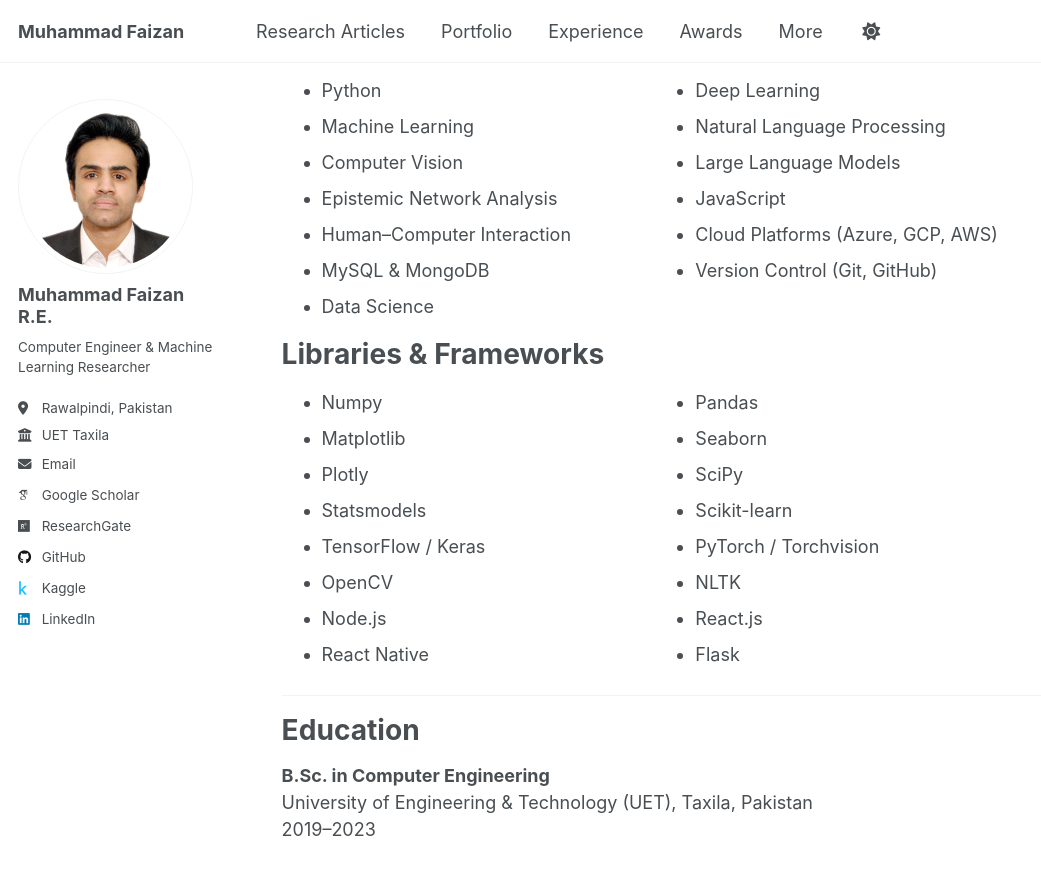
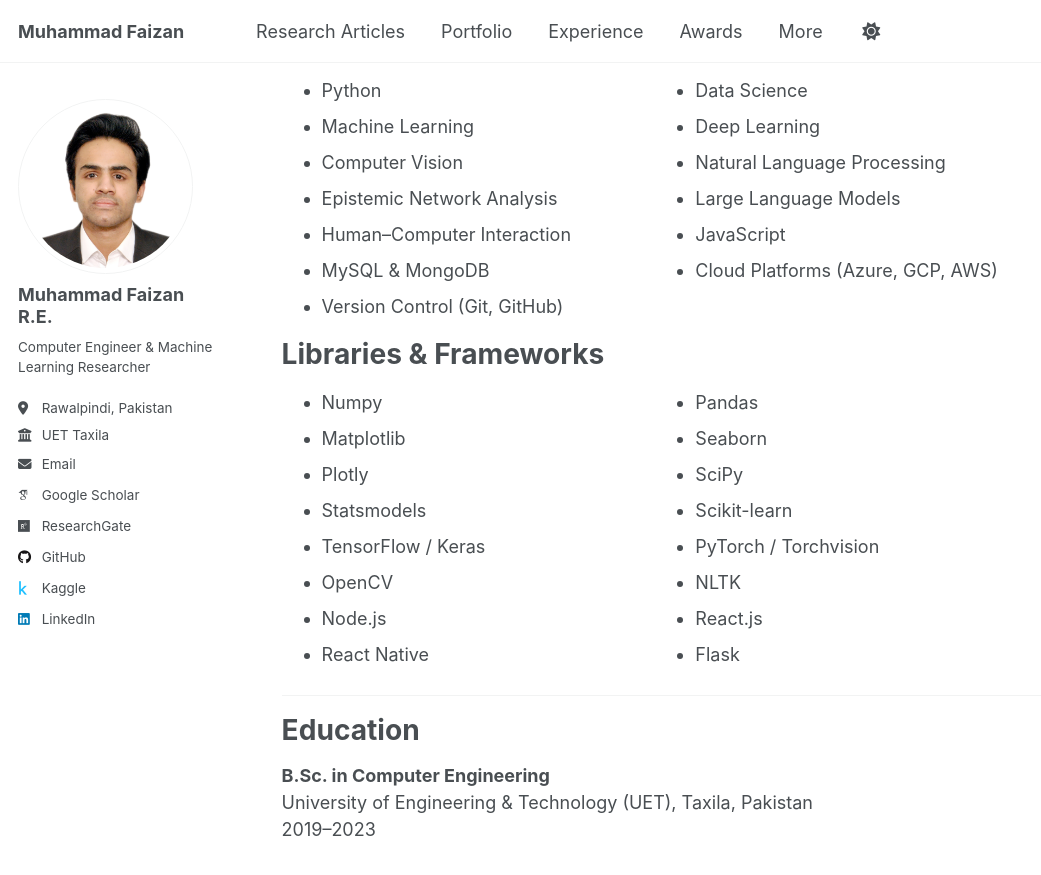
Before and after one commit to MuhammadFaizan99/MuhammadFaizan99.github.io, a Jekyll site: the page built from _pages/about.md, in a window 1280 px wide and 900 px high, scrolled down 588 px. Shown: the top 875 px of the window, without its empty margins (0-1041 px from the left). Built offline with Jekyll 4.4.1, drawn with Linux system fonts in a browser that asks for light colours; some web fonts are replaced; a script that is not in the unit is left out.

```diff
--- a/_pages/about.md
+++ b/_pages/about.md
@@ -26,13 +26,13 @@ My Skillset
 <li>Epistemic Network Analysis</li>
 <li>Human–Computer Interaction</li>
 <li>MySQL & MongoDB</li>
+<li>Version Control (Git, GitHub)</li>
 <li>Data Science</li>
 <li>Deep Learning</li>
 <li>Natural Language Processing</li>
 <li>Large Language Models</li>
 <li>JavaScript</li>
 <li>Cloud Platforms (Azure, GCP, AWS)</li>
-<li>Version Control (Git, GitHub)</li>
 </ul>
 
 Libraries & Frameworks
```
